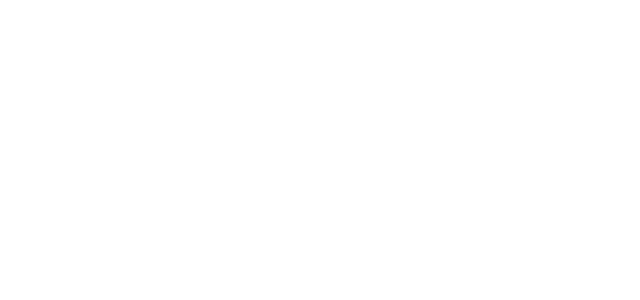
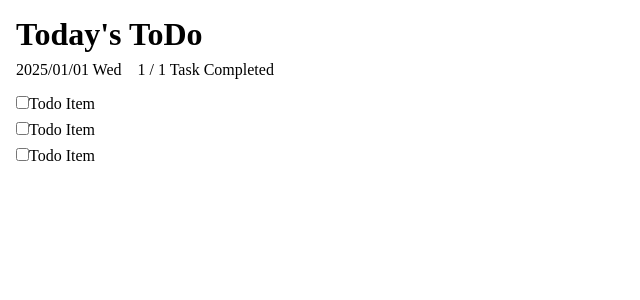
Before and after one commit to BlueGeckoJP/facere, a Vue app: page / in a window 1280 px wide. Shown: the top 300 px of the page, without its empty margins (0-640 px from the left). Built offline with nearby package versions, Linux system fonts and the light colour scheme.

Commit message:
add TodoItem component and update App.vue layout; include main.css for styling

```diff
--- a/src/App.vue
+++ b/src/App.vue
@@ -1,5 +1,46 @@
-<script lang="ts" setup></script>
+<script lang="ts" setup>
+import TodoItem from "./components/TodoItem.vue";
+</script>
 
-<template></template>
+<template>
+  <div id="app">
+    <div id="title-container">
+      <p id="today-title">Today's ToDo</p>
+      <div id="subtitle-container">
+        <p>2025/01/01 Wed</p>
+        <p>1 / 1 Task Completed</p>
+      </div>
+    </div>
+    <div id="todo-container">
+      <TodoItem />
+      <TodoItem />
+      <TodoItem />
+    </div>
+  </div>
+</template>
 
-<style lang="scss" scoped></style>
+<style lang="scss" scoped>
+#title-container {
+  margin: 1rem;
+}
+
+#subtitle-container {
+  display: flex;
+  p {
+    margin-right: 1rem;
+  }
+}
+
+#today-title {
+  font-size: 2rem;
+  font-weight: bold;
+  margin-bottom: 0.5rem;
+}
+
+#todo-container {
+  display: flex;
+  flex-direction: column;
+  gap: 0.5rem;
+  margin: 1rem;
+}
+</style>
--- /dev/null
+++ b/src/components/TodoItem.vue
@@ -0,0 +1,10 @@
+<script lang="ts" setup></script>
+
+<template>
+  <div class="todo-item">
+    <input type="checkbox" class="todo-checkbox" />
+    <label for="todo-checkbox">Todo Item</label>
+  </div>
+</template>
+
+<style lang="scss" scoped></style>
--- /dev/null
+++ b/src/main.css
@@ -0,0 +1,5 @@
+* {
+  margin: 0;
+  padding: 0;
+  box-sizing: border-box;
+}
--- a/src/main.ts
+++ b/src/main.ts
@@ -1,4 +1,5 @@
 import { createApp } from "vue";
 import App from "./App.vue";
+import "./main.css";
 
 createApp(App).mount("#app");
```
Also changed, not shown: package.json (+5 -4 lines), 1 other file (tests, documents, lock files or other folders).
